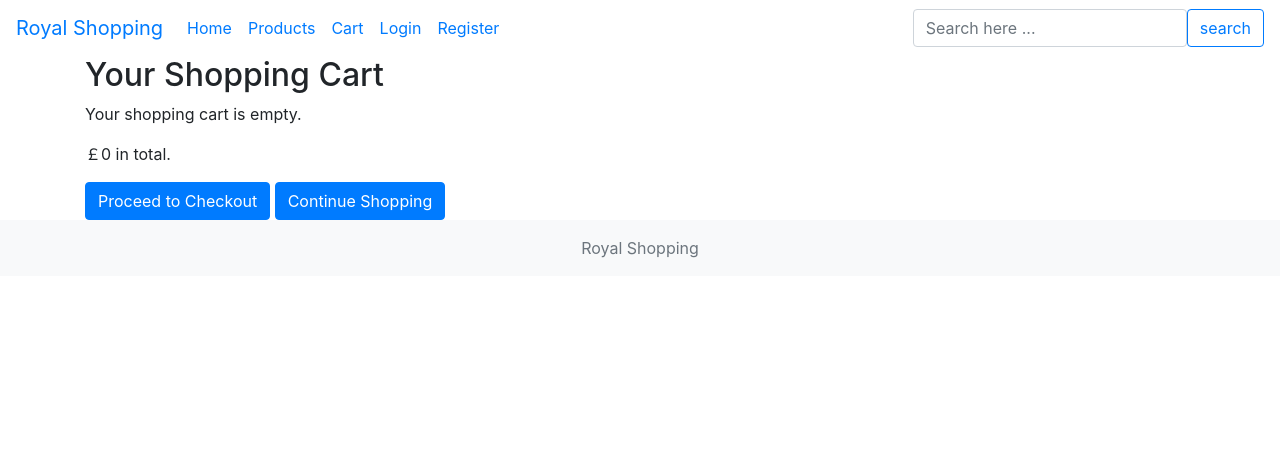
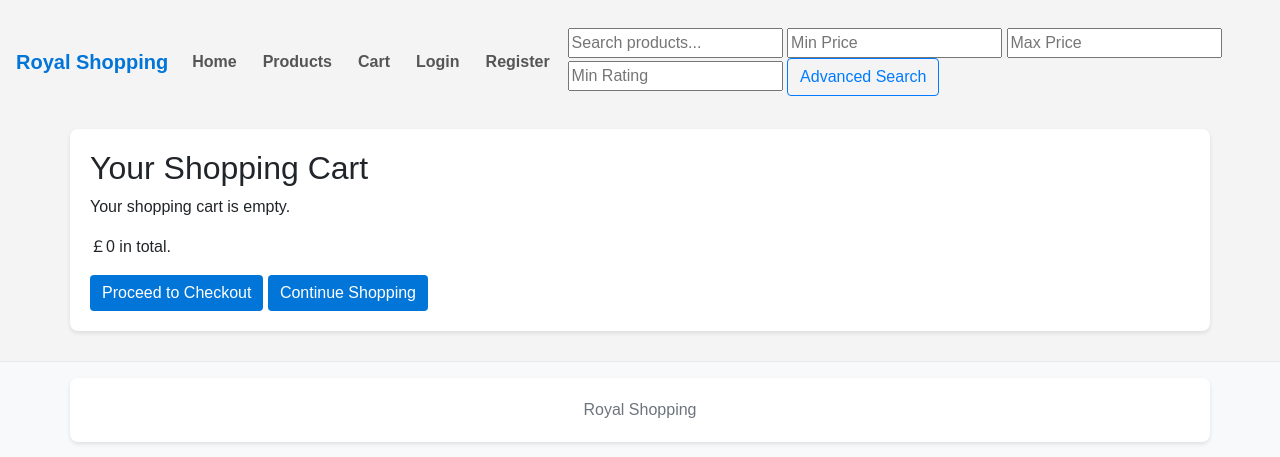
Before and after one commit to zhangyida12138/CS551Q_solo_assessment, a Django app: page /Cart/ in a window 1280 px wide. Shown: the top 457 px of the page. Run offline with Django 5.2, Linux system fonts and the light colour scheme; some libraries are stand-ins or nearby versions.

Commit message:
reademe file

```diff
--- a/shoppingwebsites/templates/base.html
+++ b/shoppingwebsites/templates/base.html
@@ -10,7 +10,7 @@
     <link href="https://stackpath.bootstrapcdn.com/bootstrap/4.5.2/css/bootstrap.min.css" rel="stylesheet">
     <script src="https://cdn.syncfusion.com/ej2/dist/ej2.min.js" type="text/javascript"></script>
     <script src="https://cdn.syncfusion.com/ej2/syncfusion-helper.js" type="text/javascript"></script>
-    <link rel="stylesheet" type="text/css" href="{% static 'base.css' %}">
+    <link rel="stylesheet" type="text/css" href="{% static 'style.css' %}">
 </head>
 <body>
     <header>
@@ -44,9 +44,12 @@
                 </ul>
             </div>
             </div>
-                <form class="d-flex" action="{% url 'search' %}" method="get">
-                <input class="form-control me-2" type="search" name="query" placeholder="Search here ..." aria-label="Search">
-                <button class="btn btn-outline-primary" type="submit">search</button>
+                <form method="get" action="{% url 'search' %}">
+                    <input  type="text" name="query" placeholder="Search products..." value="{{ request.GET.query }}">
+                    <input  type="number" name="min_price" placeholder="Min Price" value="{{ request.GET.min_price }}">
+                    <input  type="number" name="max_price" placeholder="Max Price" value="{{ request.GET.max_price }}">
+                    <input  type="number" name="min_rating" placeholder="Min Rating" value="{{ request.GET.min_rating }}">
+                    <button type="submit" class="btn btn-outline-primary">Advanced Search</button>
                 </form>
             </div>
         </nav>
--- a/shoppingwebsites/views.py
+++ b/shoppingwebsites/views.py
@@ -1,6 +1,6 @@
 from django.http import HttpResponseRedirect,Http404
 from django.urls import reverse
-from django.db.models import Prefetch,Count, Case, When, Value, CharField,Sum, F
+from django.db.models import Prefetch,Count, Case, When, Value, CharField,Sum, F ,Q
 from urllib.parse import quote
 from django.core.exceptions import FieldError
 from shoppingwebsites.models import Users,Products,Orders,Order_Details,Shopping_Cart
@@ -30,15 +30,26 @@ def Home(request):
 # Search functionality: Filters products based on the 'query' parameter from GET request.
 def search(request):
     try:
-        query = request.GET.get('query','')
+        query = request.GET.get('query', '')
+        min_price = request.GET.get('min_price', None)
+        max_price = request.GET.get('max_price', None)
+        min_rating = request.GET.get('min_rating', None)
+
+        filters = Q()
         if query:
-            results = Products.objects.filter(product_name__icontains=query)
-        else:
-            results = Products.objects.none()
+            filters &= Q(product_name__icontains=query)
+        if min_price:
+            filters &= Q(discount_price__gte=min_price)
+        if max_price:
+            filters &= Q(discount_price__lte=max_price)
+        if min_rating:
+            filters &= Q(rating__gte=min_rating)
 
-        return render(request,'search.html',{'results':results})
+        results = Products.objects.filter(filters)
+
+        return render(request, 'search.html', {'results': results, 'request': request})
     except Exception as e:
-        return render(request,'error.html',{'error':str(e)})
+        return render(request, 'error.html', {'error': str(e)})
 
 
 # Product details view: Displays details for a specific product identified by 'product_id'.
@@ -124,12 +135,14 @@ def remove_from_cart(request, product_id):
             Shopping_Cart.objects.filter(user=request.user, product_id=product_id).delete()
         else:
             cart = request.session.get('cart', {})
-            if product_id in cart:
-                del cart[product_id]
+            product_id_str = str(product_id) # Convert to string to ensure consistency
+            if product_id_str in cart:
+                del cart[product_id_str]
                 request.session['cart'] = cart
+                request.session.modified = True # Ensure session modifications are saved
         return redirect('Cart')
     except Exception as e:
-        return render(request,'error.html',{'error':str(e)})
+        return render(request, 'error.html', {'error': str(e)})
 
 # Adds a product to the cart, handling both logged-in and guest users.
 def add_to_cart(request, product_id):
```
Also changed, not shown: README.md, db.sqlite3.
